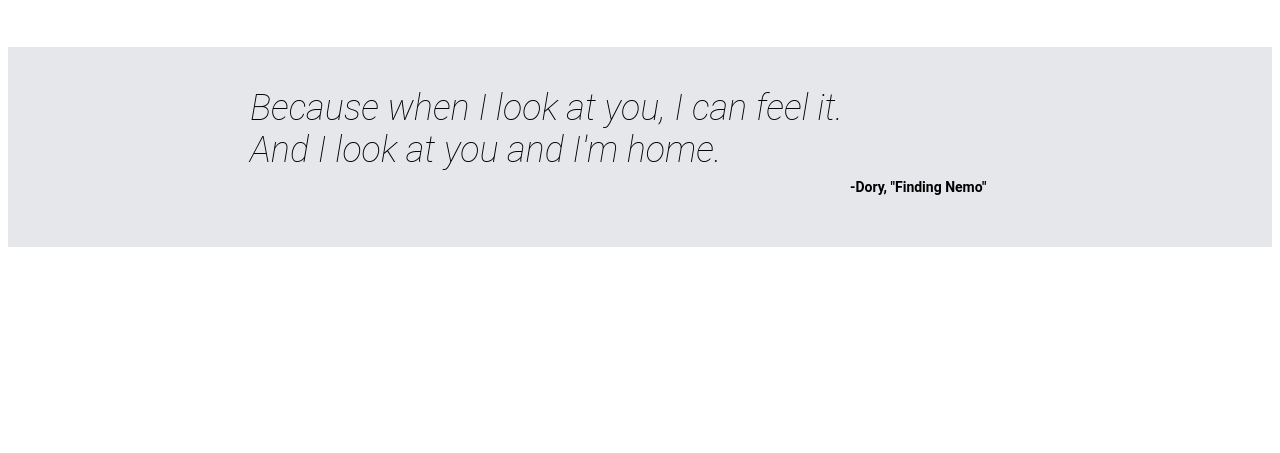
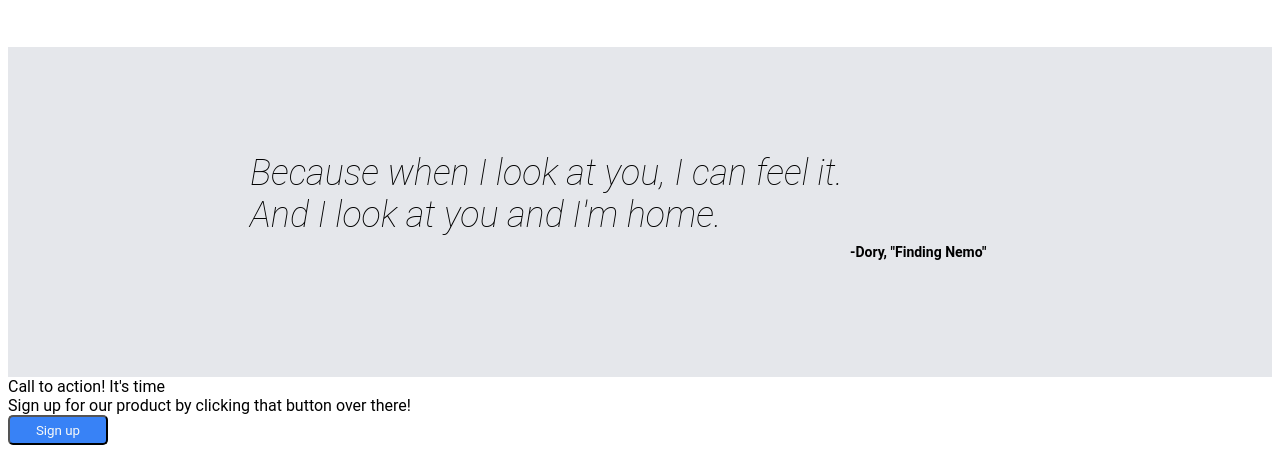
Before and after one commit to friffstar/odinproject1, a plain HTML site: page index.html in a window 1280 px wide. Shown: the part 849-1302 px from the top of the page. Before the commit the page ends 1136 px from the top, so only its background shows below. Drawn offline with Linux system fonts and the light colour scheme.

Commit message:
Added HTML syntax to create call to action box

```diff
--- a/index.html
+++ b/index.html
@@ -54,8 +54,12 @@
         and I'm home.</div>
         <p>-Dory, "Finding Nemo"</p>
 </div>
-
+<div class="ctacontainer">
+    <div class="ctaheader">
+        <div class="ctaheadertext">Call to action! It's time</div>
+            <div class="ctasub">Sign up for our product by clicking that button over there!</div>
+            <button class="ctabutton">Sign up</button>
+    </div>
 </div>
-    </div>
 </body>
 </html>
--- a/style.css
+++ b/style.css
@@ -98,7 +98,7 @@ img {
     display: flex;
     justify-content: center;
     align-items: center;
-    height: 120px;
+    height: 250px;
     background-color: #e5e7eb;
     font-size: 36px;
     font-style: italic;
```
